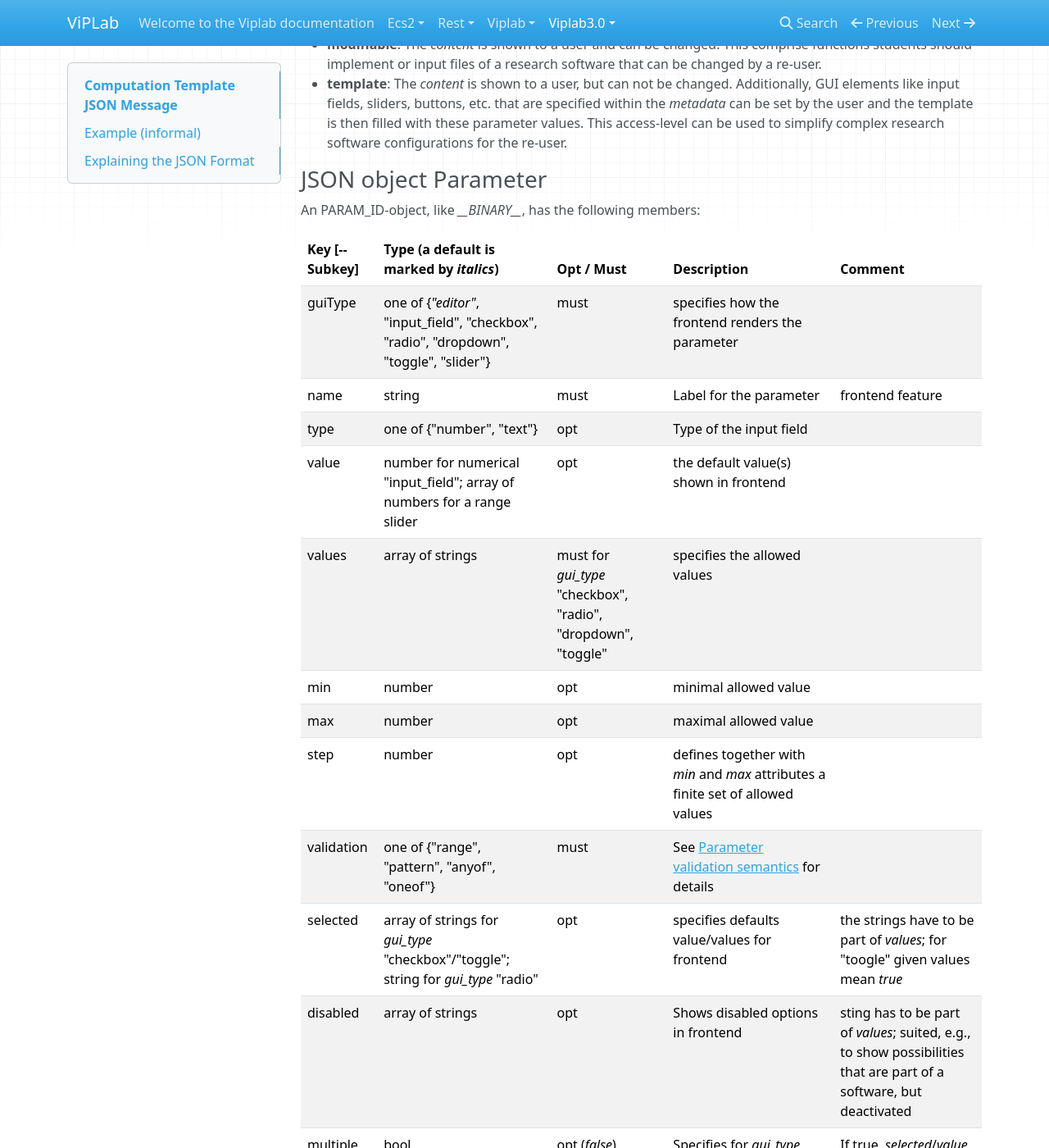
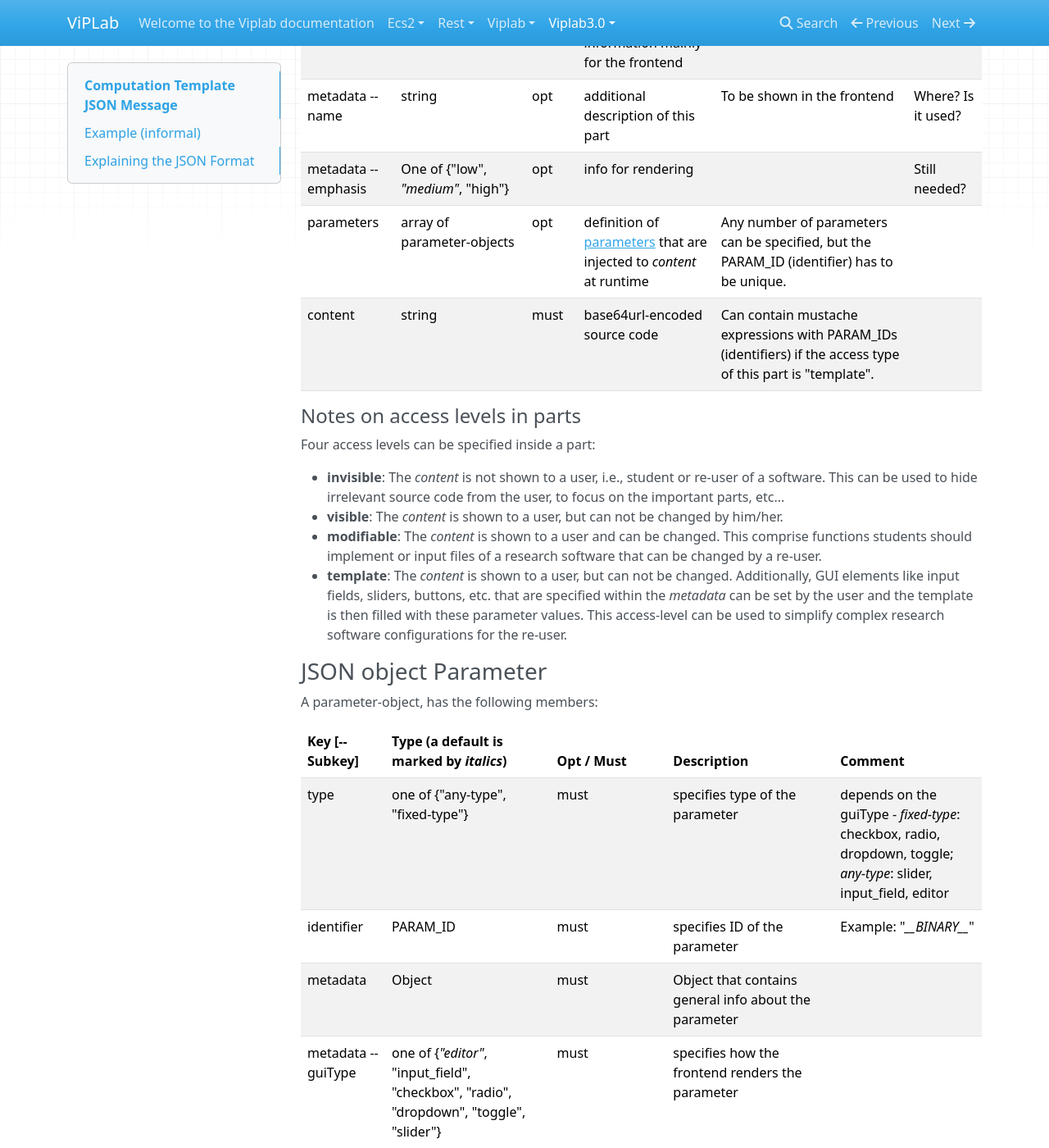
Before and after one commit to VirtualProgrammingLab/documentation, an MkDocs documentation site: the page built from docs/viplab3.0/computation_template.md, in a window 1280 px wide and 1400 px high, scrolled down 9884 px. Shown: the whole window at 82% size. Built offline with MkDocs 1.6.1, drawn with Linux system fonts in a browser that asks for light colours; nearby versions of some CDN libraries; some of the changed text lies outside the part shown.

Commit message:
Restructuring of Parameters

```diff
--- a/docs/viplab3.0/computation_template.md
+++ b/docs/viplab3.0/computation_template.md
@@ -58,22 +58,54 @@ Note: `//` with text following until EOL is a comment,
           },
           "content" : "aW50IG1haW4oKSB7IGJhcigpOyByZXR1cm4gMDsgfQ" // source
                                                 // decoded: int main() { bar(); return 0; }
+        },
+        {
+          "identifier": "part-contains-slider",
+          "access": "template",
+          "metadata": {
+            "name": "Parameter in part",
+            "emphasis": "low"
+          },
+          "parameters" :
+          [
+            {
+              "type" : "any-value",
+              "identifier" : "__sliderSingle__",
+              "metadata" : {
+                "guiType" : "slider",
+                "name": "temperature",
+                "vertical": false
+              },
+              "value": [
+                10
+              ],
+              "min": 0,
+              "max": 500,
+              "step": 10
+            }
+          ],
+          "content": "VGhpcyBpcyBhIFRleHQ6Ont7X19zbGlkZXJTaW5nbGVfX319OjpUaGlzIGlzIGEgVGV4dA=="
         }
       ] // parts[]
     }
   ], // files[]
   "parameters" : // parameters can be used to supply values at runtime to the configuration
-  { "__STEPWIDTH__" :
-    { "guiType" : "input_field",
-      "name"     : "stepwidth",
-      "type"     : "number",
-      "value"    : 0.001, //default
-      "min"      : 0,
-      "max"      : 1,
-      "step"     : 0.001,
+  [
+    {
+      "type" : "any-value", // depending on guiType either any-value or fixed-value
+      "identifier" : "__STEPWIDTH__",
+      "metadata" : {
+        "guiType" : "input_field",
+        "type": "number",
+        "name": "stepwidth"
+      },
+      "value": 0.001, //default
+      "min": 0,
+      "max": 1,
+      "step": 0.001,
       "validation" : "range" // one of [range, pattern (regex), anyof/oneof]
     }
-  },
+  ],
   "configuration" :
   { "compiling.compiler" : "gcc",                  // string
     "compiling.flags"    : "-O2 -Wall"             // string
@@ -100,7 +132,7 @@ Note: `//` with text following until EOL is a comment,
 |metadata --viewer | one or more (list) of {"Image", "ParaView", "ViPLabGraphics"} | opt | When given, specific file extension, like ".vtu" are interpreted by the frontend for displaying results. Otherwise files are only downloadable. | | |
 |environment |one of {"C", "C++", "Java", "Matlab", "Octave", "Container", "DuMuX"} | must | Specifies the environment used for the Computation. It defines language, runtime, libraries and tools | | |
 |files | [ {...}, {...}, ... ] |must |array containing [File objects](#json-objects-in-files): there has to be at least one element | | |
-|parameters | {PARAM_ID, PARAM_ID, ...} | opt | Parameters can be used to supply values at runtime to the configuration. Each parameter has a unique PARAM_ID (string) and is a [JSON object](#json-object-parameter). | For security reasons free text *gui_type*, i.e., text input field or editor, are not allowed here. |
+|parameters | [{parameter}, {parameter}, ...] | opt | Parameters can be used to supply values at runtime to the configuration. Each parameter has a unique PARAM_ID (identifier - as string) and is a [JSON object](#json-object-parameter). | For security reasons free text *gui_type*, i.e., text input field or editor, are not allowed here. |
 |configuration | struct |opt/must (depends on environment) | Environment specific configurations | Different phases can be configured like compiling, checking (for legal function calls in source code), ... |
 |configuration --compiling.sources | [FILE_ID, FILE_ID, ...] | must | Array of identifiers of [JSON File objects](#json-objects-in-files). Explicit compilation (only referenced sources will be compiled). | for **C, C++, Java**; The frontend should suggest defaults here, e.g. by suited file suffix ('.c', '.cpp', '.java'). |  name/path (Java) for implicit compiling? check backend?|
 |configuration --compiling.compiler |string |must |compiler to be used, e.g. "gcc" | for **C, C++** | |
@@ -229,8 +261,8 @@ An object in array parts[] has the following members:
 |metadata | struct | opt | contains information mainly for the frontend |
 |metadata --name |string |opt | additional description of this part | To be shown in the frontend | Where? Is it used?
 |metadata --emphasis | One of {"low", *"medium"*, "high"} |opt |info for rendering | | Still needed? |
-|metadata --PARAM_ID | struct | opt | definition of [parameters](#json-object-parameter) that are injected to *content* at runtime | Any number of parameters can be specified, but the PARAM_ID has to be unique.
-|content |string |must |base64url-encoded source code | Can contain mustache expressions with PARAM_IDs if the access type of this part is "template".
+|parameters | array of parameter-objects | opt | definition of [parameters](#json-object-parameter) that are injected to *content* at runtime | Any number of parameters can be specified, but the PARAM_ID (identifier) has to be unique.
+|content |string |must |base64url-encoded source code | Can contain mustache expressions with PARAM_IDs (identifiers) if the access type of this part is "template".
 
 #### Notes on access levels in parts
 
@@ -243,23 +275,28 @@ Four access levels can be specified inside a part:
 
 ### JSON object Parameter
 
-An PARAM_ID-object, like *\_\_BINARY\_\_*, has the following members:
+A parameter-object, has the following members:
 
 |Key [--Subkey] | Type (a default is marked by _italics_)|Opt / Must |Description |Comment |
 |---------------|----------------------------------------|-----------|------------|--------|
-|guiType | one of {*"editor"*, "input_field", "checkbox", "radio", "dropdown", "toggle", "slider"} | must | specifies how the frontend renders the parameter | |
-|name | string | must | Label for the parameter | frontend feature |
-|type | one of {"number", "text"} | opt | Type of the input field |  |
+|type | one of {"any-type", "fixed-type"} | must | specifies type of the parameter | depends on the guiType - *fixed-type*: checkbox, radio, dropdown, toggle; *any-type*: slider, input_field, editor |
+|identifier | PARAM_ID | must | specifies ID of the parameter | Example: "*\_\_BINARY\_\_*" |
+| metadata | Object | must | Object that contains general info about the parameter | |
+| metadata --guiType | one of {*"editor"*, "input_field", "checkbox", "radio", "dropdown", "toggle", "slider"} | must | specifies how the frontend renders the parameter | |
+| metadata --type | one of {"number", "text"} | opt | Type of the input field |  |
+| metadata --name | string | must | Label for the parameter | frontend feature |
+| metadata --vertical | bool | opt (*false*) | Specifies for *gui_type* "slider" whether it is rendered horizontal or vertical |
 |value | number for numerical "input_field"; array of numbers for a range slider | opt | the default value(s) shown in frontend | |
-|values | array of strings | must for *gui_type* "checkbox", "radio", "dropdown", "toggle" | specifies the allowed values | |
-|min | number | opt | minimal allowed value | |
-|max | number | opt | maximal allowed value | |
-|step | number | opt | defines together with *min* and *max* attributes a finite set of allowed values | |
+|values | array of objects | must for *gui_type* "checkbox", "radio", "dropdown", "toggle" | specifies the allowed values | |
+|values --value | string | must | specifies one avaliable value | Example: { "value" : "verbose" } |
+|values --disabled | boolean | opt | Shows disabled options in frontend | Example: { "value" : "Please choose multiple", "disabled" : true } |
+|min | number | opt | minimal allowed value | for slider, or input_field with type number |
+|max | number | opt | maximal allowed value | for slider, or input_field with type number |
+|step | number | opt | defines together with *min* and *max* attributes a finite set of allowed values | for slider, or input_field with type number |
 |validation | one of {"range", "pattern", "anyof", "oneof"} | must | See [Parameter validation semantics](#parameter-checking-semantics) for details | |
-|selected | array of strings for *gui_type* "checkbox"/"toggle"; string for *gui_type* "radio" | opt | specifies defaults value/values for frontend | the strings have to be part of *values*; for "toogle" given values mean *true* |
-|disabled | array of strings | opt | Shows disabled options in frontend | sting has to be part of *values*; suited, e.g., to show possibilities that are part of a software, but deactivated |
+|selected | array of strings for *gui_type* "checkbox", "toggle", "dropdown" (with multiple values); string for *gui_type* "radio", "dropdown" (with single value) | opt | specifies defaults value/values for frontend | the strings have to be part of *values*; for "toogle" given values mean *true* |
 |multiple | bool | opt (*false*) | Specifies for *gui_type* "dropdown"/"slider" if multiple values can be selected| If true, *selected*/*value* has to be an array; a dropdown list is then rendered as listbox |
-|vertical | bool | opt (*false*) | Specifies for *gui_type* "slider" whether it is rendered horizontal or vertical |
+|maxlength | number | opt | Specifies for *gui_type* "input_field" the length of the input |
 |pattern | string | opt | A regex pattern for validation | |
 
 #### Parameter Validation Semantics
```
